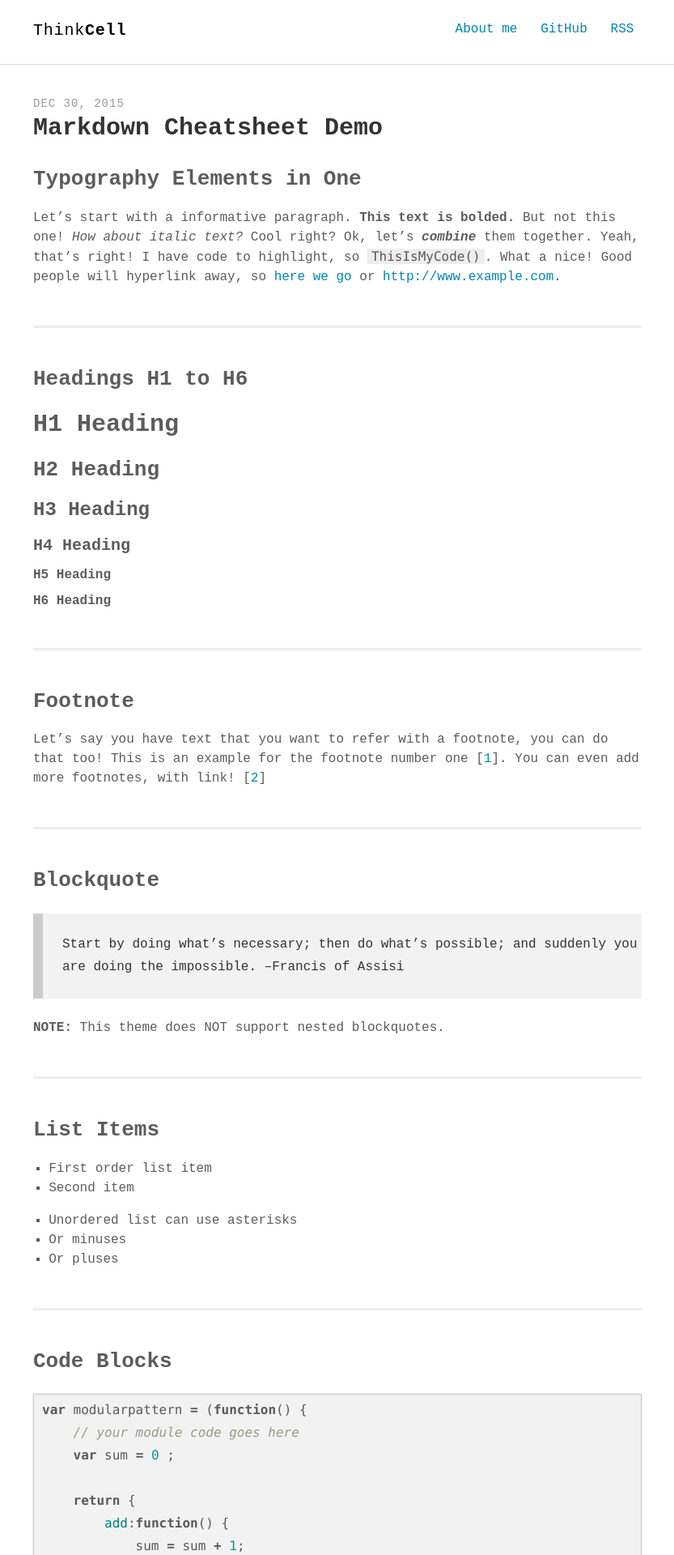
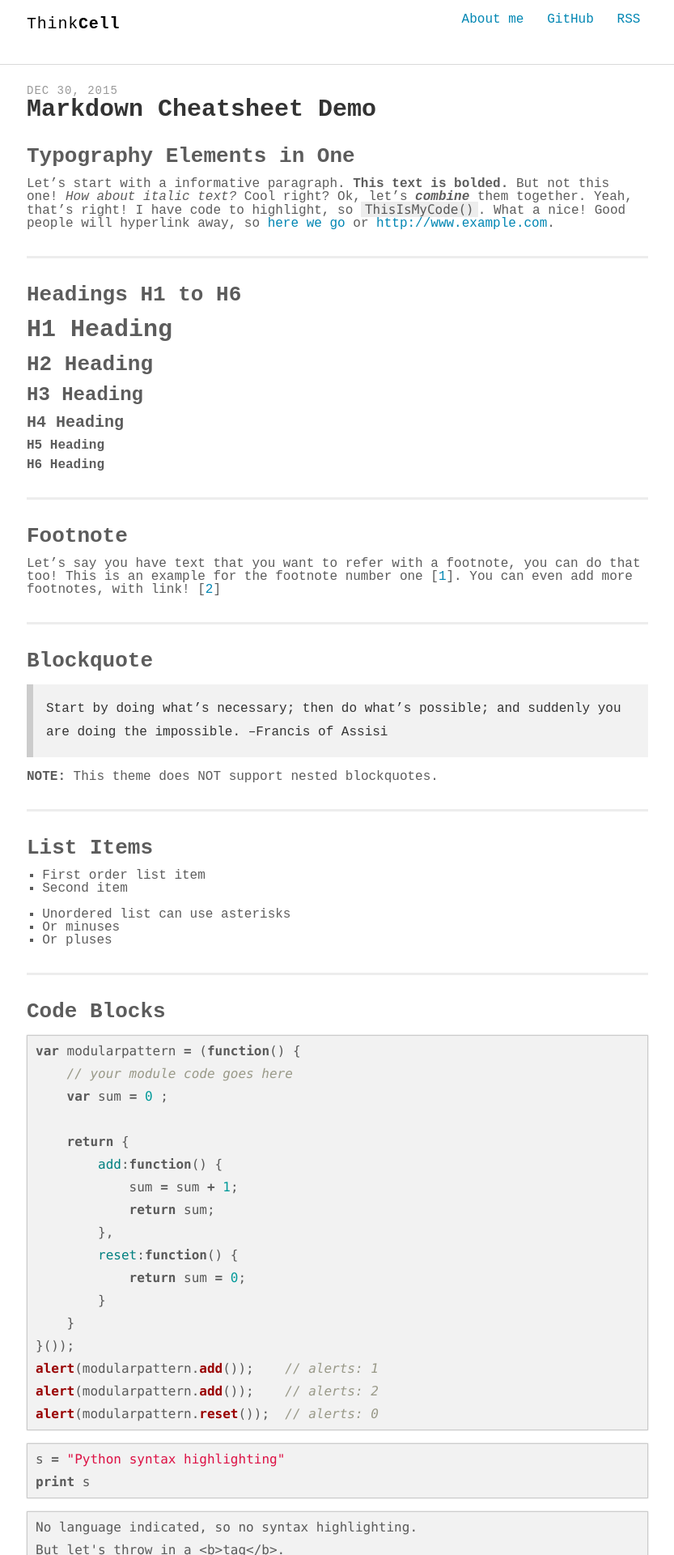
Before and after one commit to drivebyer/old-blog-theme, a Jekyll site: the page built from _posts/2015-12-30-markdown-cheatsheet-demo.md, in a window 1280 px wide. Shown: the top 1920 px of the page at 81% size, without its empty margins (223-1056 px from the left). Built offline with Jekyll 4.4.1, drawn with Linux system fonts in a browser that asks for light colours; some web fonts are replaced.

Commit message:
Update _variables.scss

```diff
--- a/assets/scss/_variables.scss
+++ b/assets/scss/_variables.scss
@@ -7,9 +7,10 @@ $heading-font-family: $base-font-family;
 $base-font-size: 1em;
 
 // Line height
-$base-line-height: 1.5;
-$heading-line-height: 1.2;
-
+//$base-line-height: 1.5;
+$base-line-height: 1;
+//$heading-line-height: 1.2;
+$heading-line-height: 1;
 // Other Sizes
 $base-border-radius: .52em;
 $base-spacing: $base-line-height * 1em;
```
